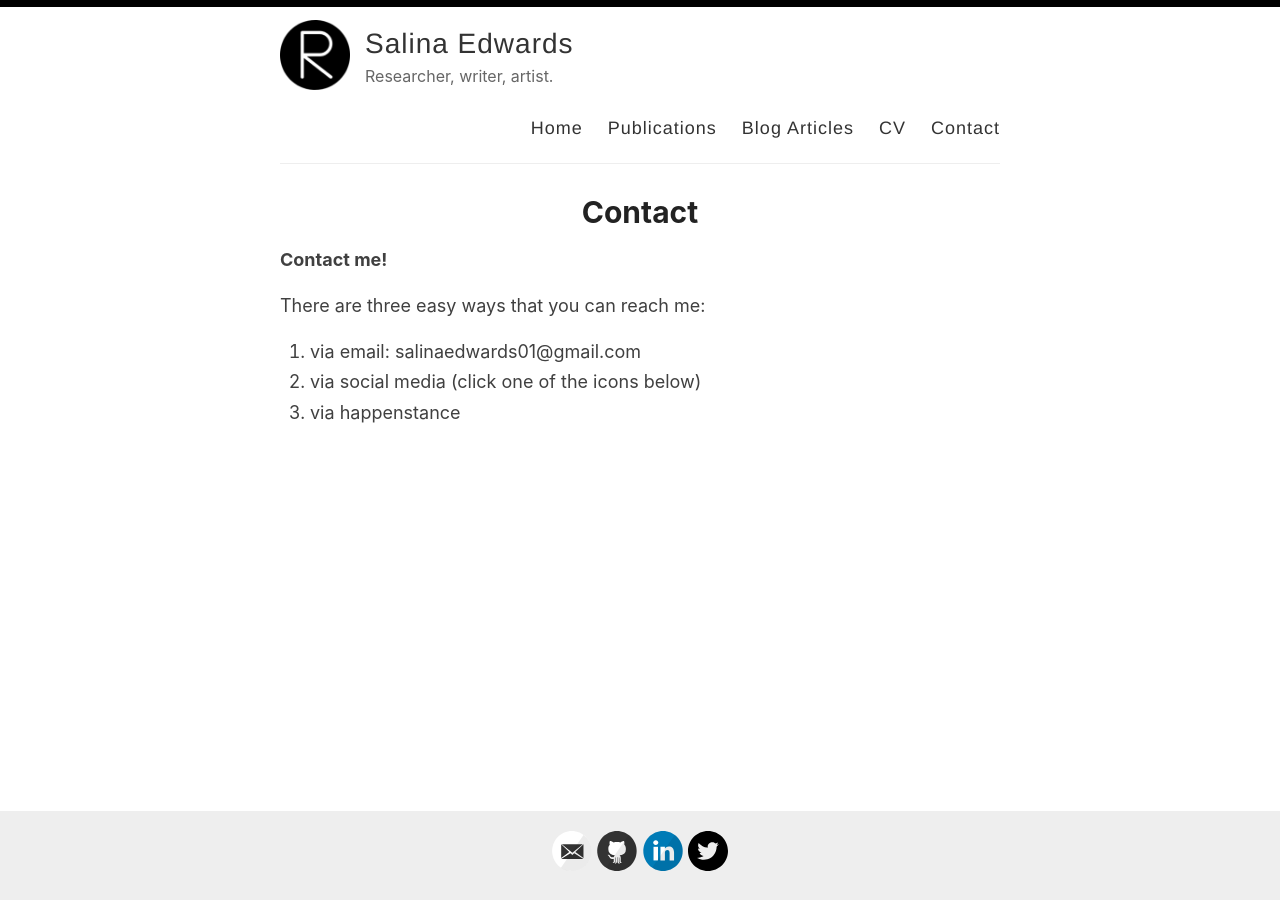
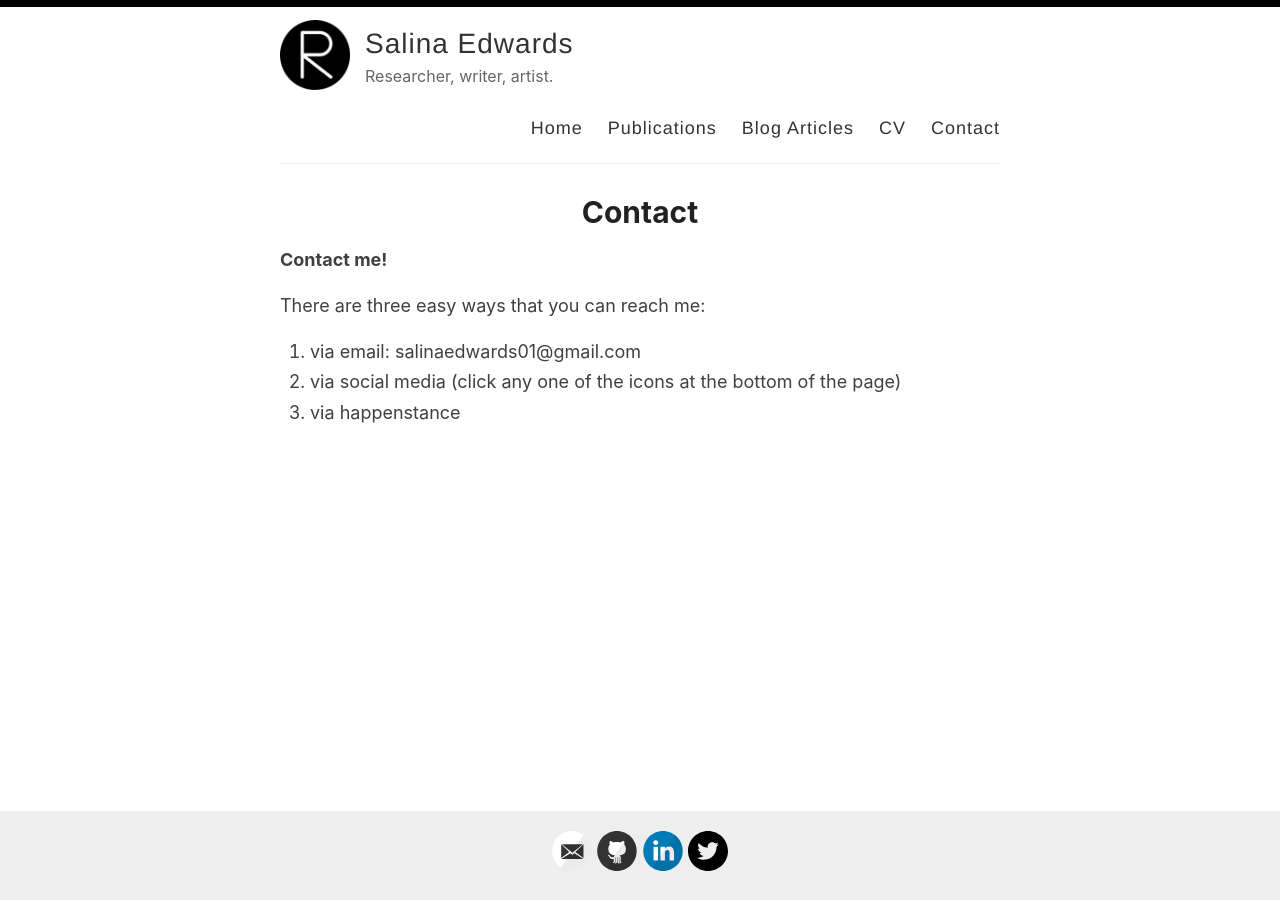
Before and after one commit to salinaedwards/salinaedwards.github.io, a Jekyll site: the page built from _pages/contact.md, in a window 1280 px wide. Built offline with Jekyll 4.4.1, drawn with Linux system fonts in a browser that asks for light colours.

Commit message:
Update contact.md

```diff
--- a/_pages/contact.md
+++ b/_pages/contact.md
@@ -8,5 +8,5 @@ permalink: /contact/
 
 There are three easy ways that you can reach me:
 1. via email: salinaedwards01@gmail.com
-2. via social media (click one of the icons below)
+2. via social media (click any one of the icons at the bottom of the page)
 3. via happenstance
```
